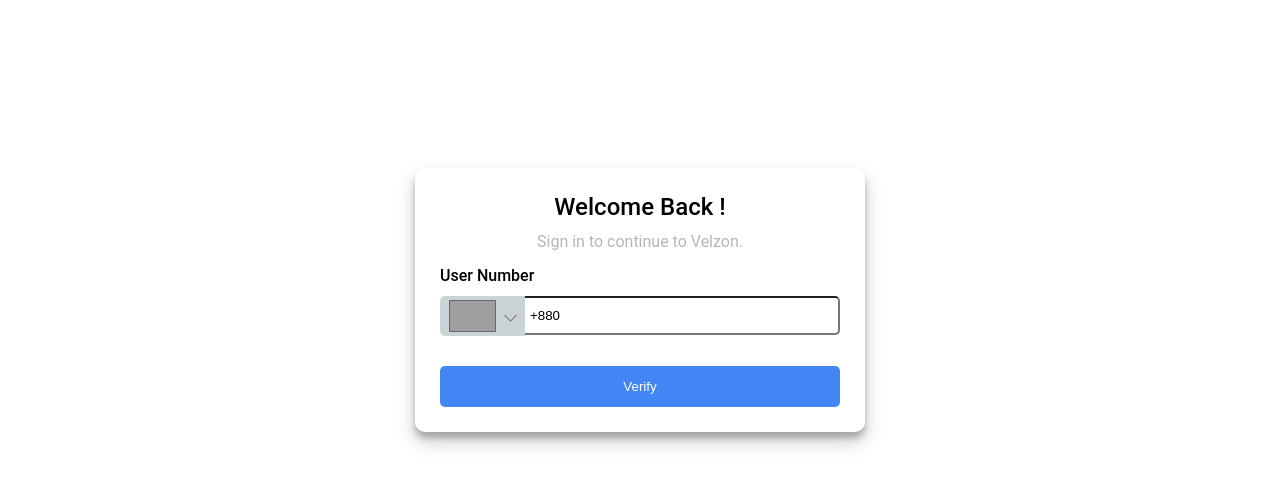
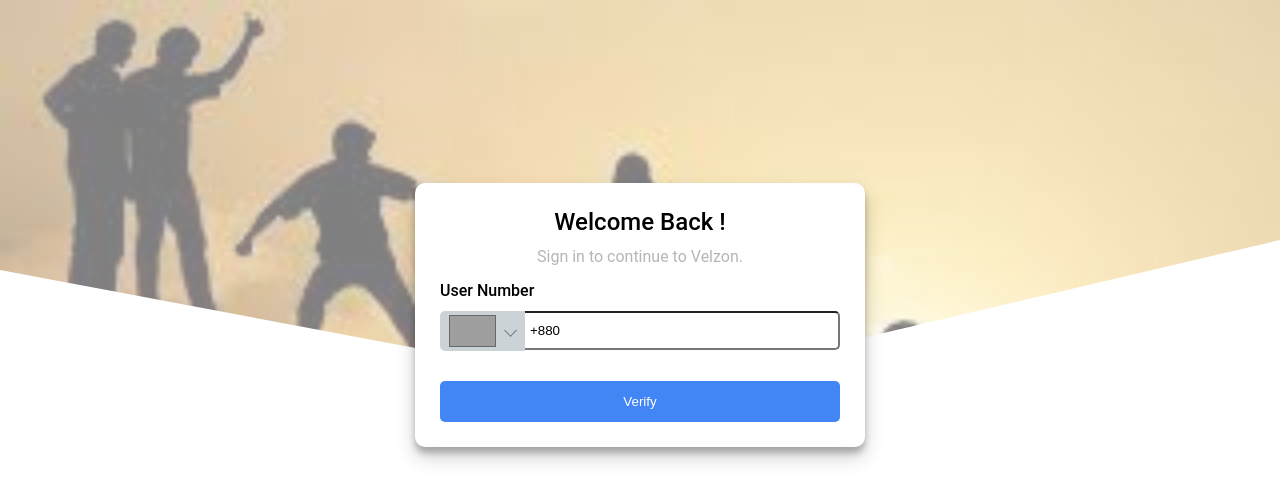
Before and after one commit to codergalib2005/english-learner-client, a Next.js app: page /numberSignIn/Number in a window 1280 px wide. Shown: the top 502 px of the page. Built offline with nearby package versions, Linux system fonts and the light colour scheme; grey boxes are pictures that could not be loaded.

Commit message:
Number sing in/up upadeted

```diff
--- a/pages/numberSignIn/Number.tsx
+++ b/pages/numberSignIn/Number.tsx
@@ -12,6 +12,7 @@ export default function Number() {
   console.log(value);
   return (
     <div className="container">
+      <div className="shape"></div>
       <div className="login_form">
         <div className="form-info">
           <h5>Welcome Back !</h5>
--- a/pages/numberSignIn/OTP.tsx
+++ b/pages/numberSignIn/OTP.tsx
@@ -11,6 +11,7 @@ export default function OTP() {
   console.log(value)
   return (
     <div className="container">
+      <div className="shape"></div>
       <div className="login_form">
         <div className="form-info">
           <h5>Welcome Back !</h5>
--- a/styles/components/numberSignIn/_number.scss
+++ b/styles/components/numberSignIn/_number.scss
@@ -1,21 +1,32 @@
 .container {
   height: 600px;
-  padding: 50px 0;
-  //   background: $color_accent_text;
   display: flex;
   align-items: center;
   justify-content: center;
+  .shape{
+    width: 100%;
+    height: 600px;
+    top: 0;
+    background: url("../../../public/images/team.jpeg");
+    background-size: cover;
+    clip-path: polygon(0 0, 100% 0%, 100% 40%, 50% 65%, 0 45% );
+    overflow: hidden;
+    opacity: 0.5;
+    z-index: 1;
+    position: relative;
+  }
   .login_form {
-    margin: 0 auto;
+    position: absolute;
+    margin-bottom: -30px;
     width: 450px;
     background: $color_white;
     padding: 25px;
     border-radius: 10px;
     box-shadow: $box_shadow_active;
+    z-index: 10;
     .form-info {
       text-align: center;
       & h5 {
-        margin-top: 0;
         margin-bottom: 0.5rem;
         font-weight: $font-500;
         font-size: $text-headline-size;
```
Also changed, not shown: public/images/team.jpeg (added).
